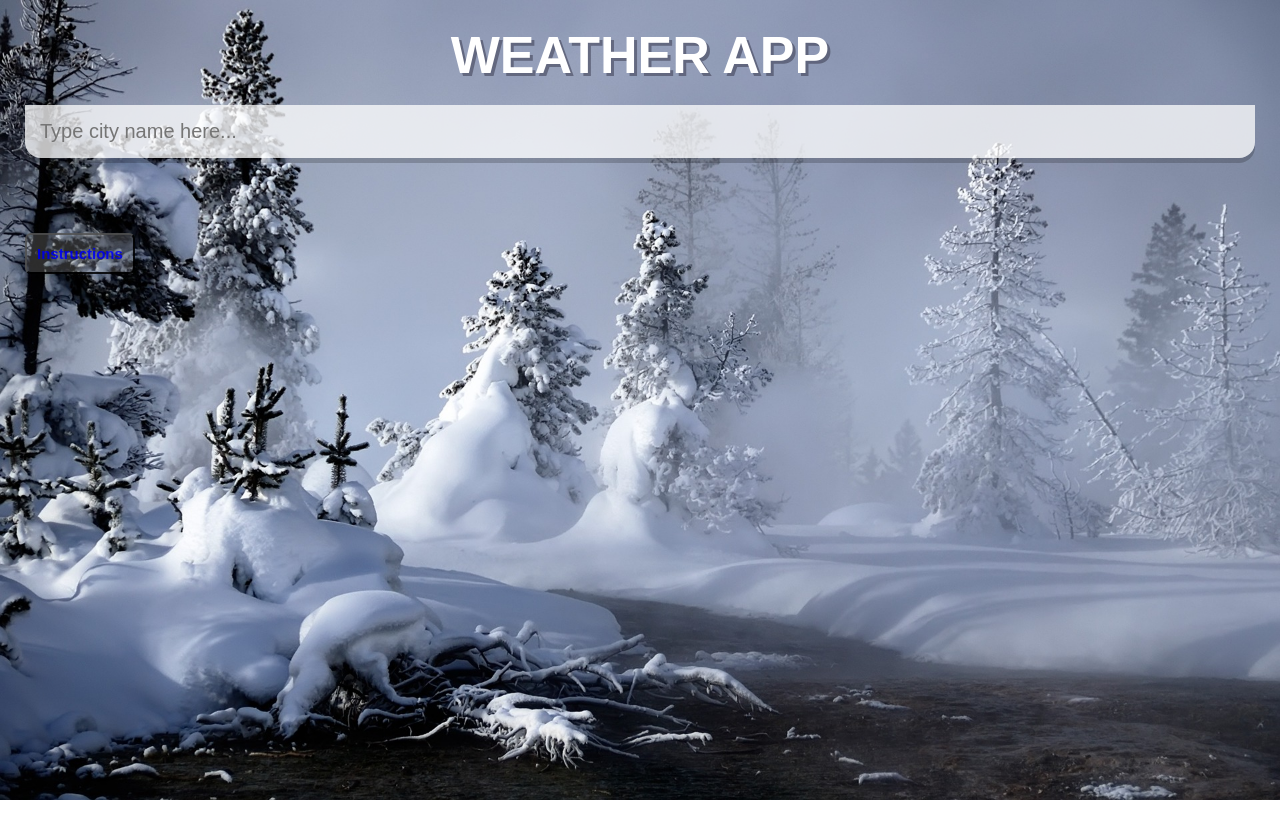
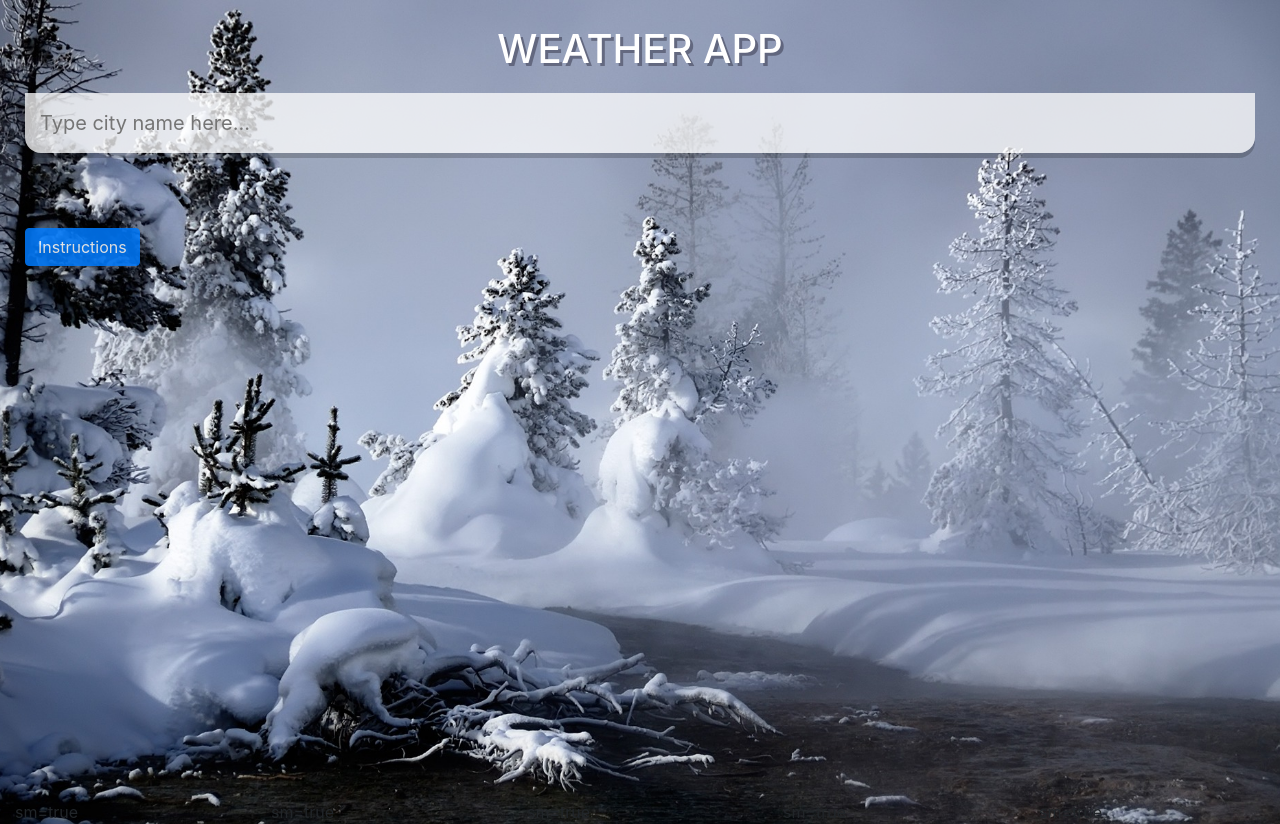
Before and after one commit to slugovoy/React-Weather-App, a React (Create React App) app: page / in a window 1280 px wide. Before the commit the page ends 800 px from the top, so only its background shows below. Built offline with nearby package versions, Linux system fonts and the light colour scheme; no server answers.

Commit message:
added second call

```diff
--- a/src/App.js
+++ b/src/App.js
@@ -1,5 +1,10 @@
 import React, { useState } from "react";
 import Instructions from "./Popover";
+import Container from "react-bootstrap/Container";
+import Row from "react-bootstrap/Row";
+import Col from "react-bootstrap/Col";
+import 'bootstrap/dist/css/bootstrap.min.css';
+import "./index.css"
 
 const API_KEY = process.env.REACT_APP_WEATHER_API_KEY;
 const api = {
@@ -10,6 +15,7 @@ const api = {
 function App() {
   const [cityName, setCityName] = useState("");
   const [currentWeather, setCurrentWeather] = useState({});
+  const [fiveDayForecast, setFiveDayForecast] = useState({});
 
   const search = (event) => {
     if (event.key === "Enter") {
@@ -18,9 +24,10 @@ function App() {
         .then((result) => {
           setCurrentWeather(result);
           setCityName("");
-          console.log(result);
+          console.log(result, "Hi");
         });
     }
+    // secondCall();
   };
 
   const options = {
@@ -90,6 +97,15 @@ function App() {
           ""
         )}
       </main>
+      <Container fluid>
+        <Row>
+          <Col sm={true}>sm=true</Col>
+          <Col sm={true}>sm=true</Col>
+          <Col sm={true}>sm=true</Col>
+          <Col sm={true}>sm=true</Col>
+          <Col sm={true}>sm=true</Col>
+        </Row>
+      </Container>
     </div>
   );
 }
--- a/src/Popover.js
+++ b/src/Popover.js
@@ -21,7 +21,7 @@ const popover = (
 
 const Instructions = () => (
   <OverlayTrigger trigger="click" placement="bottom" overlay={popover}>
-    <Button className="btn" variant="success" size="lg">
+    <Button className="btn">
       Instructions
     </Button>
   </OverlayTrigger>
```
Also changed, not shown: src/FiveDayForecast.js (added, +17 -0 lines), 1 other file (tests, documents, lock files or other folders).
